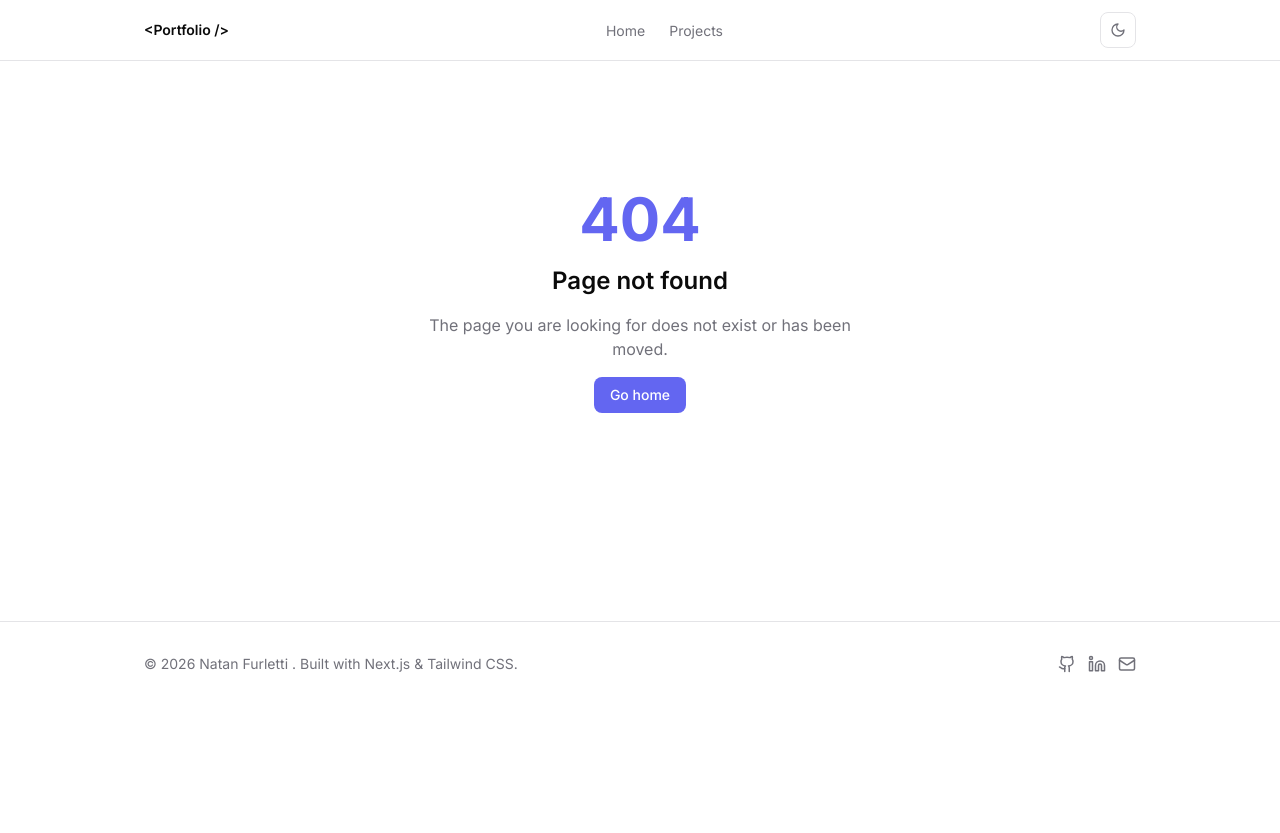
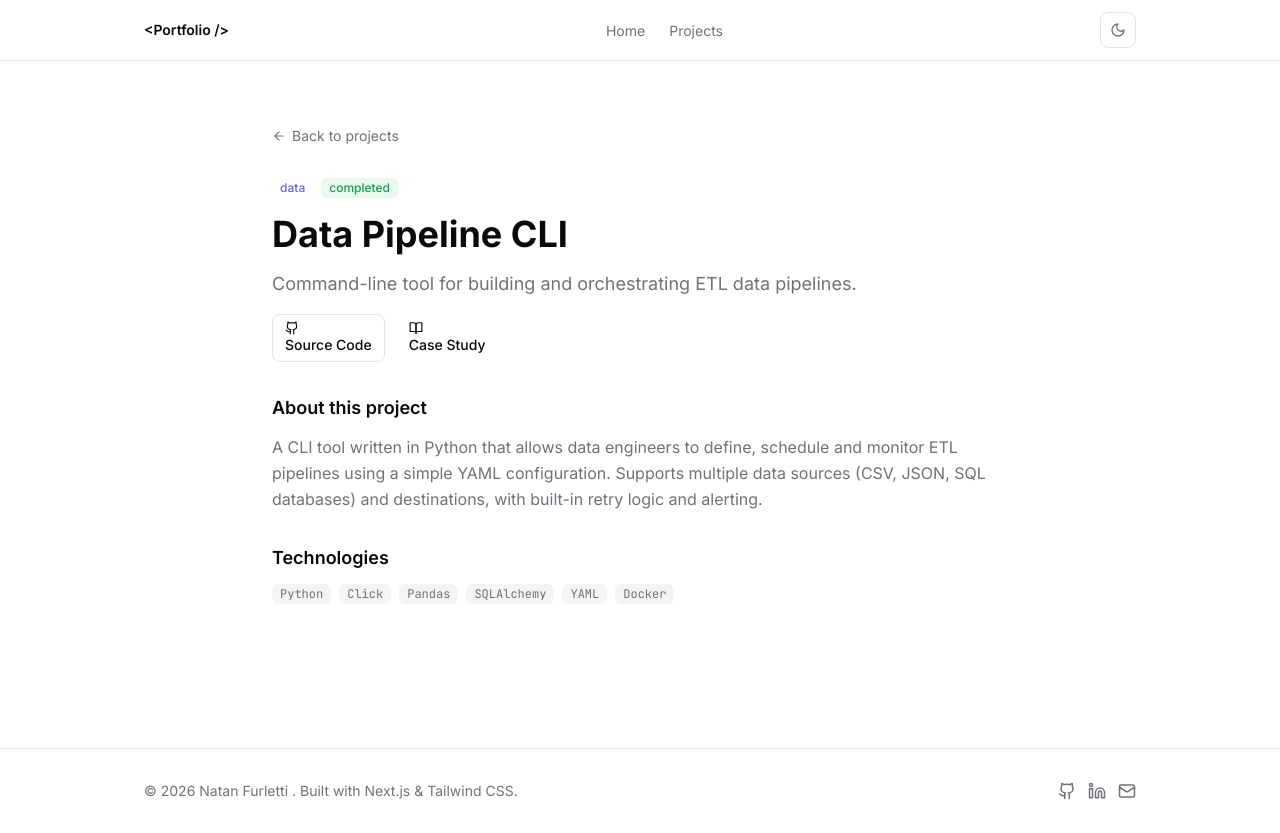
Before and after one commit to NatanFurletti/Port-lio-Natan, a Next.js app: page /projects/data-pipeline-cli in a window 1280 px wide. Before the commit this address had no page. Before the commit the page ends 800 px from the top, so only its background shows below. Built offline with nearby package versions, Linux system fonts and the light colour scheme.

Commit message:
feat: add Project detail page with video player (YouTube/Vimeo/local)

```diff
--- /dev/null
+++ b/src/app/projects/[slug]/page.tsx
@@ -0,0 +1,90 @@
+import type { Metadata } from 'next'
+import { notFound } from 'next/navigation'
+import Link from 'next/link'
+import { ArrowLeft } from 'lucide-react'
+import { VideoPlayer } from '@/components/VideoPlayer'
+import { ProjectLinks } from '@/components/ProjectLinks'
+import { Badge } from '@/components/ui/Badge'
+import { projects, getProjectBySlug } from '@/data/projects'
+import { profile } from '@/data/profile'
+
+interface Props {
+  params: { slug: string }
+}
+
+export function generateStaticParams() {
+  return projects.map((p) => ({ slug: p.slug }))
+}
+
+export async function generateMetadata({ params }: Props): Promise<Metadata> {
+  const project = getProjectBySlug(params.slug)
+  if (!project) return {}
+  return {
+    title: project.title,
+    description: project.shortDescription,
+    openGraph: {
+      title: `${project.title} | ${profile.name}`,
+      description: project.shortDescription,
+      images: [{ url: project.thumbnail, width: 800, height: 450 }],
+    },
+    twitter: {
+      card: 'summary_large_image',
+      title: `${project.title} | ${profile.name}`,
+      description: project.shortDescription,
+    },
+  }
+}
+
+export default function ProjectDetailPage({ params }: Props) {
+  const project = getProjectBySlug(params.slug)
+  if (!project) notFound()
+
+  return (
+    <div className="mx-auto max-w-3xl px-4 py-16">
+      <Link
+        href="/projects"
+        className="inline-flex items-center gap-1.5 text-sm text-muted-fg hover:text-fg transition-colors mb-8 focus-visible:outline-none focus-visible:ring-2 focus-visible:ring-accent rounded"
+      >
+        <ArrowLeft size={14} /> Back to projects
+      </Link>
+
+      <article>
+        <header className="mb-8 flex flex-col gap-4">
+          <div className="flex flex-wrap items-center gap-2">
+            <Badge label={project.category} variant="category" />
+            <Badge label={project.status} variant="status" />
+          </div>
+          <h1 className="text-3xl sm:text-4xl font-bold">{project.title}</h1>
+          <p className="text-lg text-muted-fg">{project.shortDescription}</p>
+          <ProjectLinks links={project.links} title={project.title} />
+        </header>
+
+        {project.video.type !== 'none' && (
+          <div className="mb-8">
+            <VideoPlayer
+              video={project.video}
+              title={`${project.title} demo video`}
+              projectUrl={project.links.live}
+            />
+          </div>
+        )}
+
+        <section className="mb-8">
+          <h2 className="text-lg font-semibold mb-3">About this project</h2>
+          <p className="text-muted-fg leading-relaxed whitespace-pre-line">
+            {project.fullDescription}
+          </p>
+        </section>
+
+        <section>
+          <h2 className="text-lg font-semibold mb-3">Technologies</h2>
+          <div className="flex flex-wrap gap-2">
+            {project.technologies.map((tech) => (
+              <Badge key={tech} label={tech} variant="tech" />
+            ))}
+          </div>
+        </section>
+      </article>
+    </div>
+  )
+}
--- /dev/null
+++ b/src/components/ProjectLinks.tsx
@@ -0,0 +1,53 @@
+import { ExternalLink, Github, BookOpen } from 'lucide-react'
+import { Button } from '@/components/ui/Button'
+import type { ProjectLinks as ProjectLinksType } from '@/types'
+
+interface ProjectLinksProps {
+  links: ProjectLinksType
+  title: string
+}
+
+export function ProjectLinks({ links, title }: ProjectLinksProps) {
+  if (!links.live && !links.github && !links.caseStudy) return null
+
+  return (
+    <div className="flex flex-wrap gap-3">
+      {links.live && (
+        <Button asChild variant="primary" size="sm">
+          <a
+            href={links.live}
+            target="_blank"
+            rel="noopener noreferrer"
+            aria-label={`View ${title} live demo`}
+          >
+            <ExternalLink size={14} /> Live Demo
+          </a>
+        </Button>
+      )}
+      {links.github && (
+        <Button asChild variant="outline" size="sm">
+          <a
+            href={links.github}
+            target="_blank"
+            rel="noopener noreferrer"
+            aria-label={`View ${title} source code on GitHub`}
+          >
+            <Github size={14} /> Source Code
+          </a>
+        </Button>
+      )}
+      {links.caseStudy && (
+        <Button asChild variant="ghost" size="sm">
+          <a
+            href={links.caseStudy}
+            target="_blank"
+            rel="noopener noreferrer"
+            aria-label={`Read ${title} case study`}
+          >
+            <BookOpen size={14} /> Case Study
+          </a>
+        </Button>
+      )}
+    </div>
+  )
+}
--- /dev/null
+++ b/src/components/VideoPlayer.tsx
@@ -0,0 +1,60 @@
+'use client'
+
+import { useState } from 'react'
+import dynamic from 'next/dynamic'
+import { ExternalLink, VideoOff } from 'lucide-react'
+import type { ProjectVideo } from '@/types'
+
+// Dynamically import react-player to avoid SSR issues
+const ReactPlayer = dynamic(() => import('react-player/lazy'), { ssr: false })
+
+interface VideoPlayerProps {
+  video: ProjectVideo
+  title: string
+  projectUrl?: string
+}
+
+export function VideoPlayer({ video, title, projectUrl }: VideoPlayerProps) {
+  const [hasError, setHasError] = useState(false)
+
+  if (video.type === 'none' || !video.url) return null
+
+  if (hasError) {
+    return (
+      <div className="flex flex-col items-center justify-center gap-3 rounded-xl border border-border bg-muted aspect-video text-center px-4">
+        <VideoOff size={32} className="text-muted-fg" aria-hidden />
+        <p className="text-sm text-muted-fg">Failed to load video.</p>
+        {projectUrl && (
+          <a
+            href={projectUrl}
+            target="_blank"
+            rel="noopener noreferrer"
+            className="inline-flex items-center gap-1 text-sm text-accent hover:underline focus-visible:outline-none focus-visible:ring-2 focus-visible:ring-accent rounded"
+          >
+            View project <ExternalLink size={12} />
+          </a>
+        )}
+      </div>
+    )
+  }
+
+  return (
+    <div
+      className="relative aspect-video overflow-hidden rounded-xl border border-border bg-muted"
+      title={title}
+    >
+      <ReactPlayer
+        url={video.url}
+        width="100%"
+        height="100%"
+        controls
+        onError={() => setHasError(true)}
+        config={{
+          youtube: { playerVars: { modestbranding: 1 } },
+          vimeo: { playerOptions: { title: false } },
+          file: { attributes: { title } },
+        }}
+      />
+    </div>
+  )
+}
```
